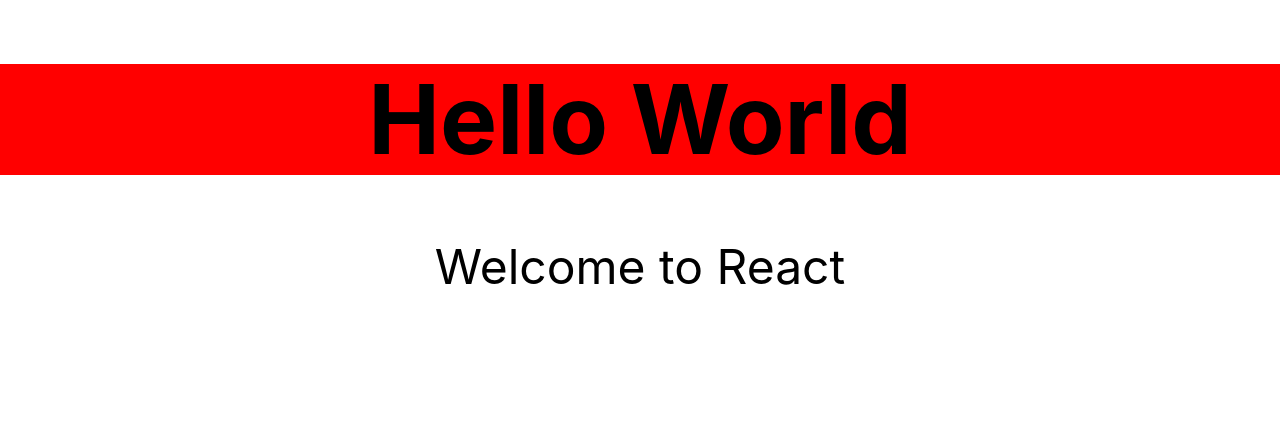
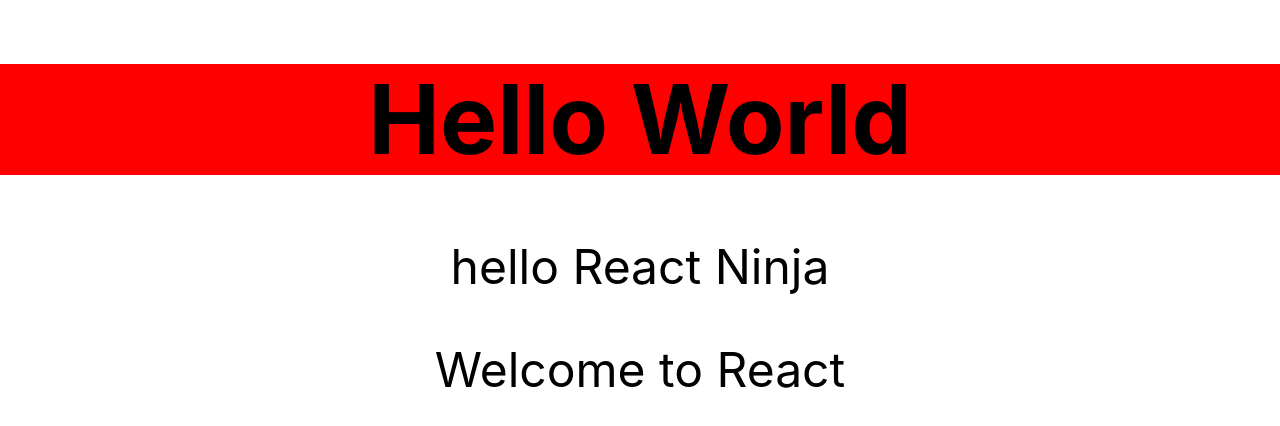
Before and after one commit to babbithaaks/robo-friends, a React (Create React App) app: page / in a window 1280 px wide. Shown: the top 426 px of the page. Built offline with nearby package versions, Linux system fonts and the light colour scheme.

Commit message:
adding first props

```diff
--- a/src/Hello.js
+++ b/src/Hello.js
@@ -4,8 +4,9 @@
 class Hello extends Component {
 	render(){
 		return(
-			<div class='f1 tc'>
+			<div className='f1 tc'>
 				<h1>Hello World</h1>
+				<p>{this.props.greeting}</p>
 				<p>Welcome to React</p>
 			</div>
 			)
--- a/src/index.js
+++ b/src/index.js
@@ -5,7 +5,7 @@
 import * as serviceWorker from './serviceWorker';
 import 'tachyons';
 
-ReactDOM.render(<Hello />,
+ReactDOM.render(<Hello greeting = {"hello React Ninja"}/>,
  document.getElementById('root'));
 
 // If you want your app to work offline and load faster, you can change
```
